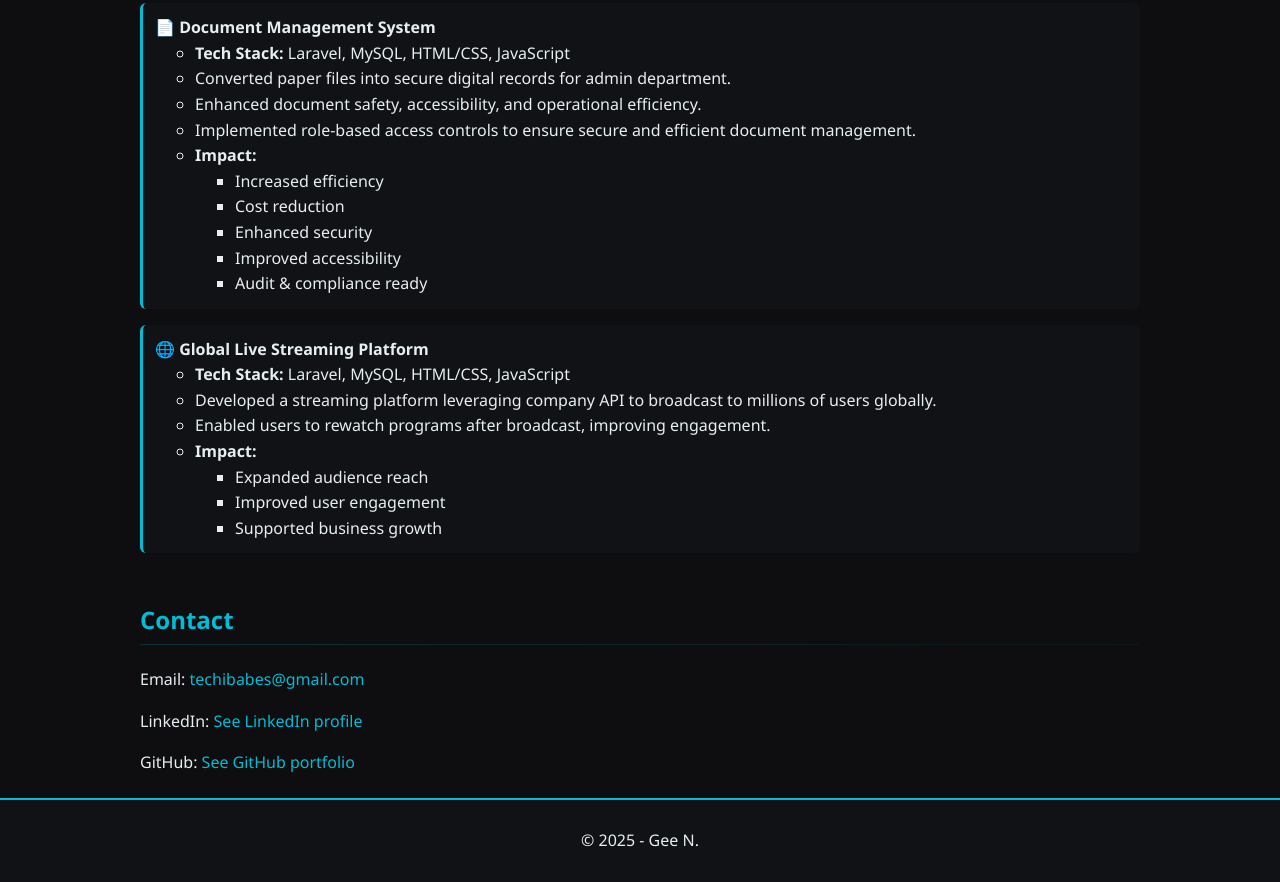
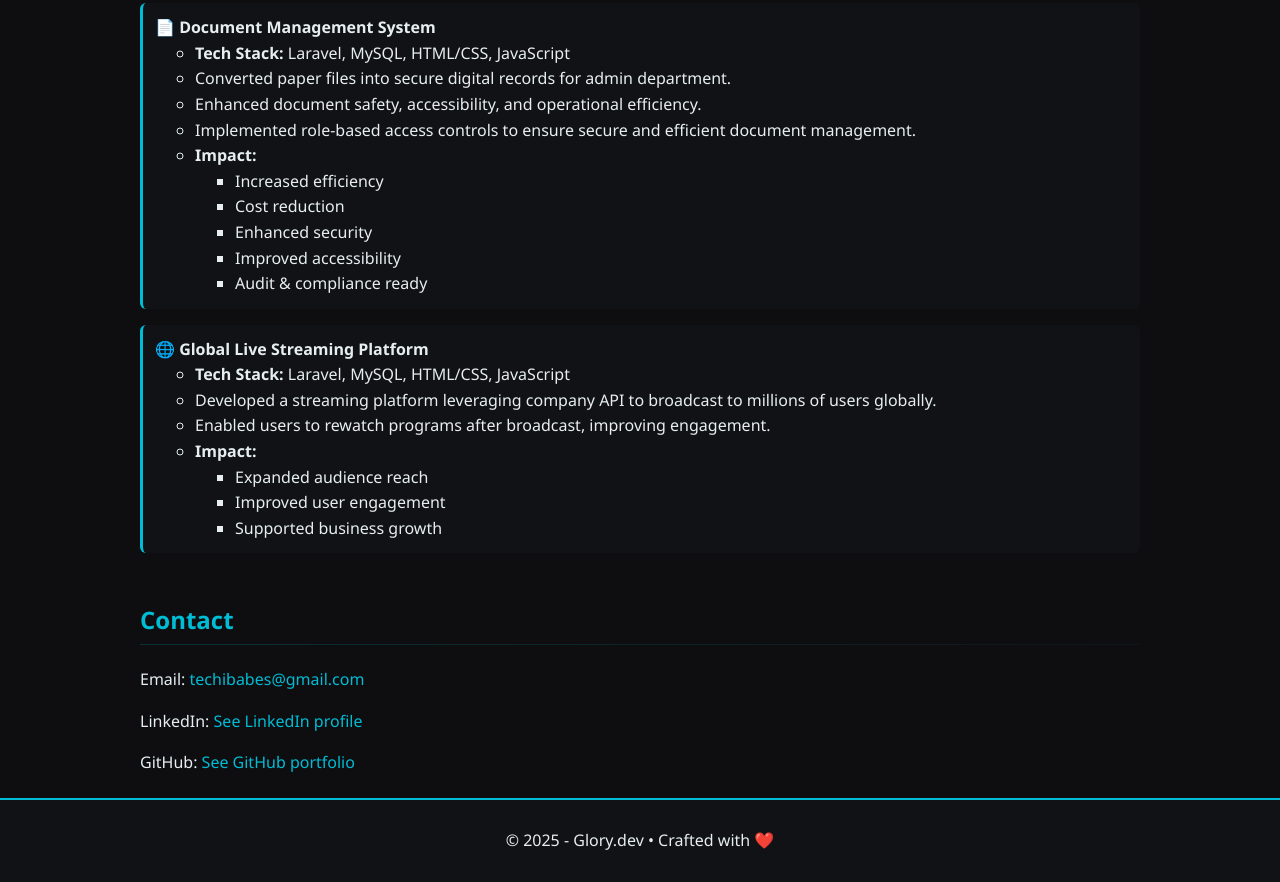
Before and after one commit to BillionaireGee/my-Portfolio, a plain HTML site: page index.html in a window 1280 px wide. Shown: the part 2257-3139 px from the top of the page. Drawn offline with Linux system fonts and the light colour scheme.

Commit message:
Update index.html

```diff
--- a/index.html
+++ b/index.html
@@ -249,7 +249,7 @@
 </section>
 
 <footer>
-  <p>&copy; 2025 - Gee N.</p>
+  <p>&copy; 2025 - Glory.dev • Crafted with ❤️ </p>
 </footer>
 </body>
 </html>
```
